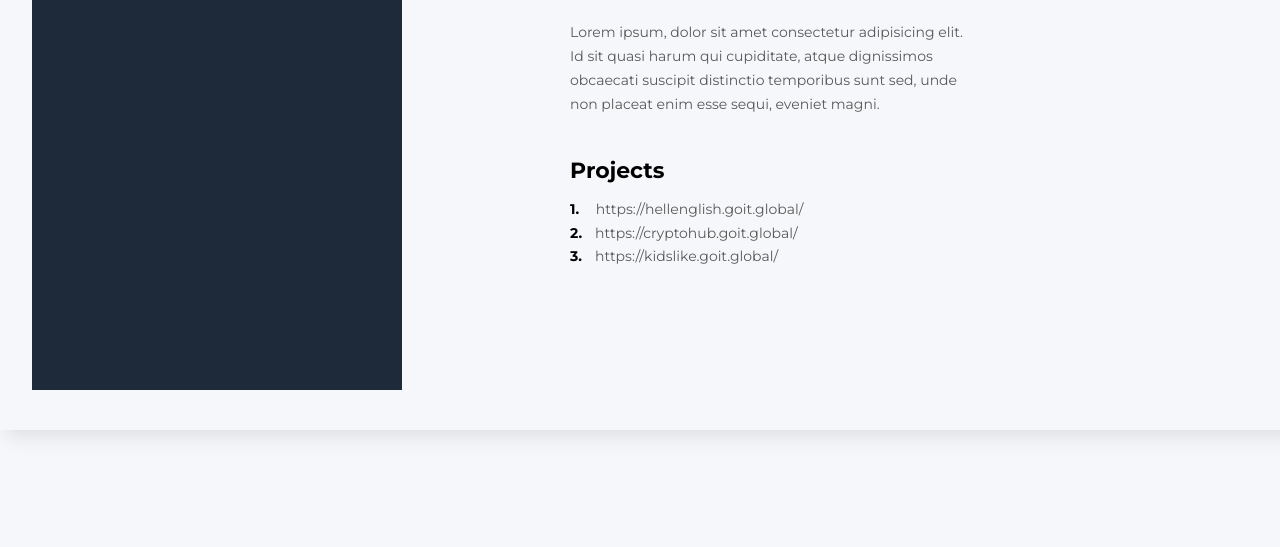
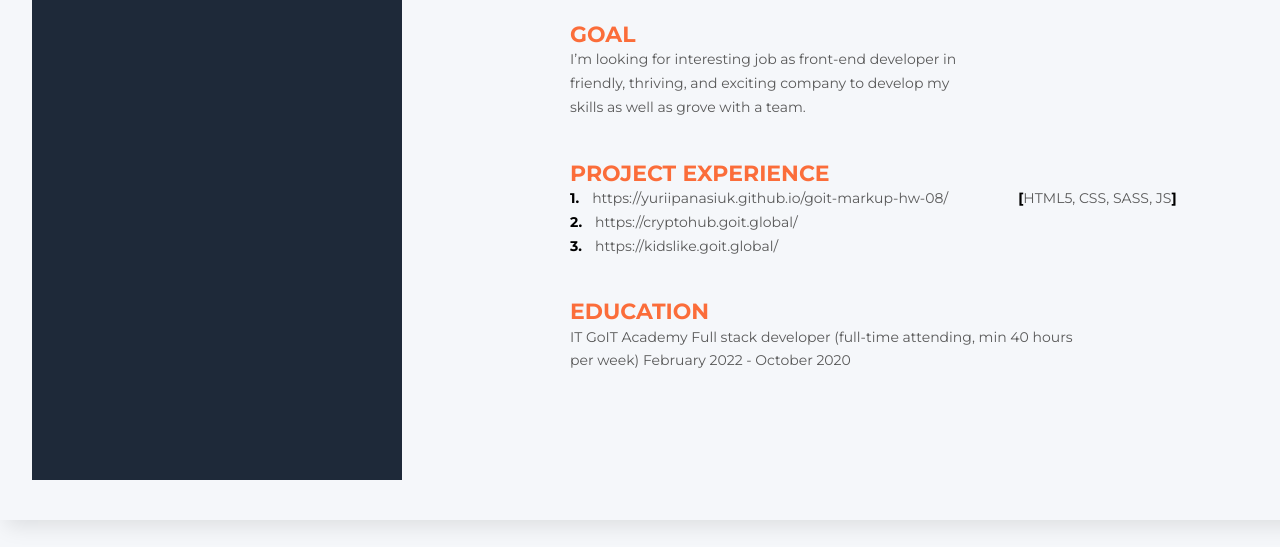
Before and after one commit to yuriipanasiuk/resume, a plain HTML site: page index.html in a window 1280 px wide. Shown: the part 253-800 px from the top of the page. Drawn offline with nearby package versions, Linux system fonts and the light colour scheme.

Commit message:
add education

```diff
--- a/index.html
+++ b/index.html
@@ -9,38 +9,64 @@
   </head>
   <body>
     <main>
-      <section class="wraper">
+      <div class="wraper">
         <section class="about">
           <div class="container">
             <div class="about-me">
               <h1 class="about-me__title">Front-End Developer</h1>
               <p class="about-me__name">Yurii Panasiuk</p>
+              <h2 class="title">GOAL</h2>
               <p class="about-me__text">
-                Lorem ipsum, dolor sit amet consectetur adipisicing elit. Id sit
-                quasi harum qui cupiditate, atque dignissimos obcaecati suscipit
-                distinctio temporibus sunt sed, unde non placeat enim esse
-                sequi, eveniet magni.
+                I’m looking for interesting job as front-end developer in
+                friendly, thriving, and exciting company to develop my skills as
+                well as grove with a team.
               </p>
             </div>
+
             <div class="project">
-              <h2 class="project__title">Projects</h2>
-              <ol class="project__list">
-                <li project__item>
-                  <span>1.</span>
-                  https://hellenglish.goit.global/
+              <h2 class="title">PROJECT EXPERIENCE</h2>
+              <ul class="project__list">
+                <li class="project__item">
+                  <span class="project__number">1.</span>
+                  <a
+                    class="project__link"
+                    href="https://yuriipanasiuk.github.io/goit-markup-hw-08/"
+                    >https://yuriipanasiuk.github.io/goit-markup-hw-08/</a
+                  >
+                  <div class="tehn">
+                    <span class="tehn__braker">[</span>
+                    <p class="tehn__text">HTML5, CSS, SASS, JS</p>
+                    <span class="tehn__braker">]</span>
+                  </div>
                 </li>
-                <li project__item>
-                  <span>2.</span>https://cryptohub.goit.global/
+
+                <li class="project__item">
+                  <span class="project__number">2.</span>
+                  <a class="project__link" href="https://cryptohub.goit.global/"
+                    >https://cryptohub.goit.global/</a
+                  >
                 </li>
-                <li project__item>
-                  <span>3.</span>https://kidslike.goit.global/
+
+                <li class="project__item">
+                  <span class="project__number">3.</span>
+                  <a class="project__link" href="https://kidslike.goit.global/"
+                    >https://kidslike.goit.global/</a
+                  >
                 </li>
-              </ol>
+              </ul>
+            </div>
+
+            <div class="education">
+              <h2 class="title">Education</h2>
+              <p class="education">
+                IT GoIT Academy Full stack developer (full-time attending, min
+                40 hours per week) February 2022 - October 2020
+              </p>
             </div>
           </div>
         </section>
-        <section class="side-bar"></section>
-      </section>
+        <div class="side-bar"></div>
+      </div>
     </main>
   </body>
 </html>
--- /dev/null
+++ b/sass/components/_education.scss
@@ -0,0 +1,3 @@
+.education {
+  width: 525px;
+}
--- a/sass/components/_project.scss
+++ b/sass/components/_project.scss
@@ -1,19 +1,55 @@
-.project__title {
+.title {
   font-weight: 700;
   font-size: 22px;
   line-height: 1.23;
-  color: #000000;
+  color: #fb6d3a;
+  text-transform: uppercase;
 }
 
 .project__list {
   list-style: none;
-
   padding: 0;
 }
 
-span {
+.project__number {
   margin-right: 13px;
   font-weight: 700;
 
   color: #000000;
 }
+
+.project__link {
+  text-decoration: none;
+  color: inherit;
+}
+
+.project__item {
+  display: flex;
+  flex-wrap: wrap;
+}
+
+.border {
+  margin-left: 15px;
+  margin-right: 15px;
+  color: #a8a8a8;
+}
+
+.braket {
+  font-weight: 700;
+
+  color: #000000;
+}
+
+.project {
+  margin-bottom: 40px;
+}
+
+.tehn {
+  display: inline-flex;
+  margin-left: 70px;
+}
+
+.tehn__braker {
+  font-weight: 700;
+  color: #000000;
+}
--- a/sass/main.scss
+++ b/sass/main.scss
@@ -5,5 +5,6 @@
 @import "./components/section";
 @import "./components/about-me";
 @import "./components/project";
+@import "./components/education";
 
 @import "./components/side-bar";
```
Also changed, not shown: css/main.css, css/main.min.css, 2 other files.
